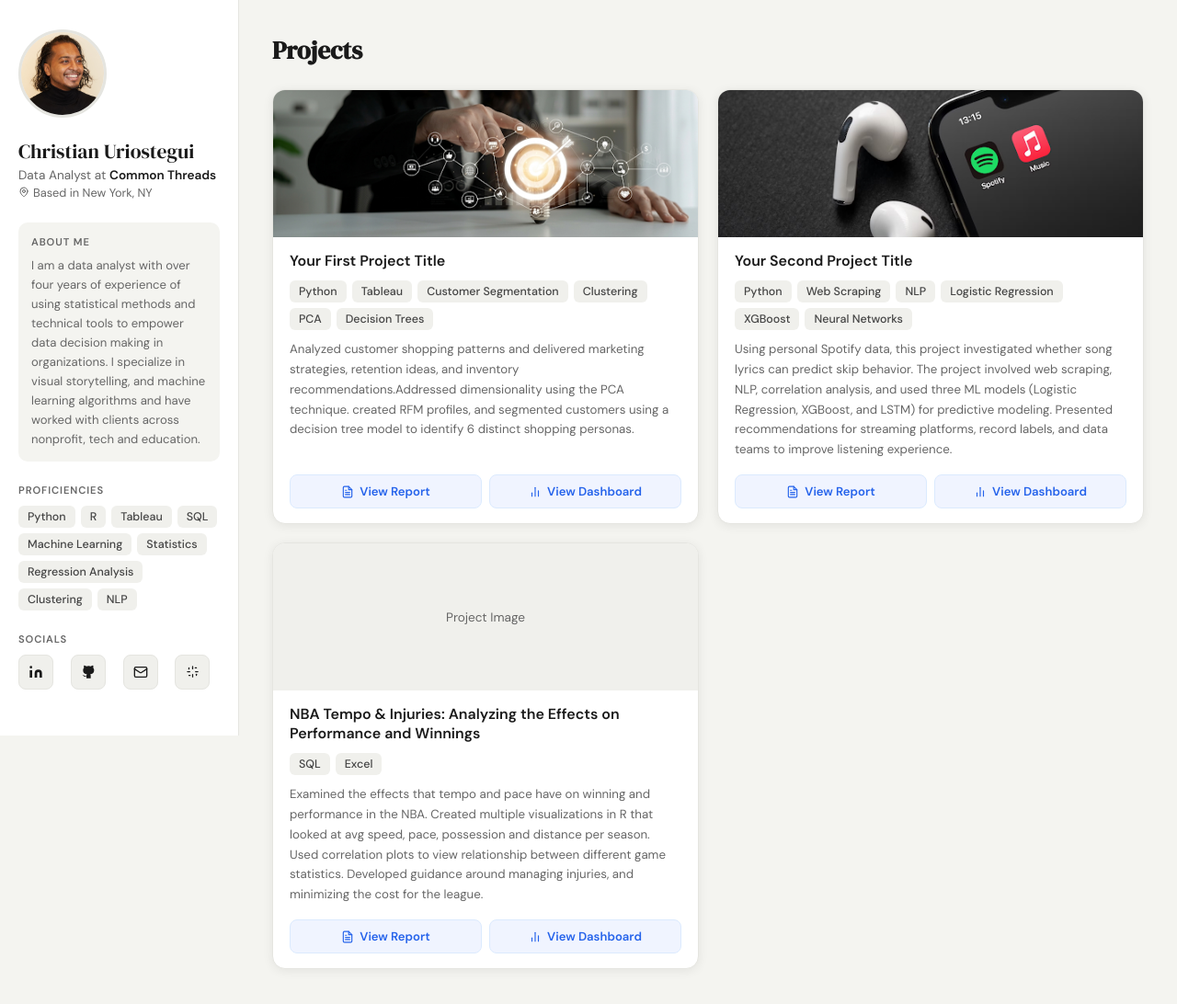
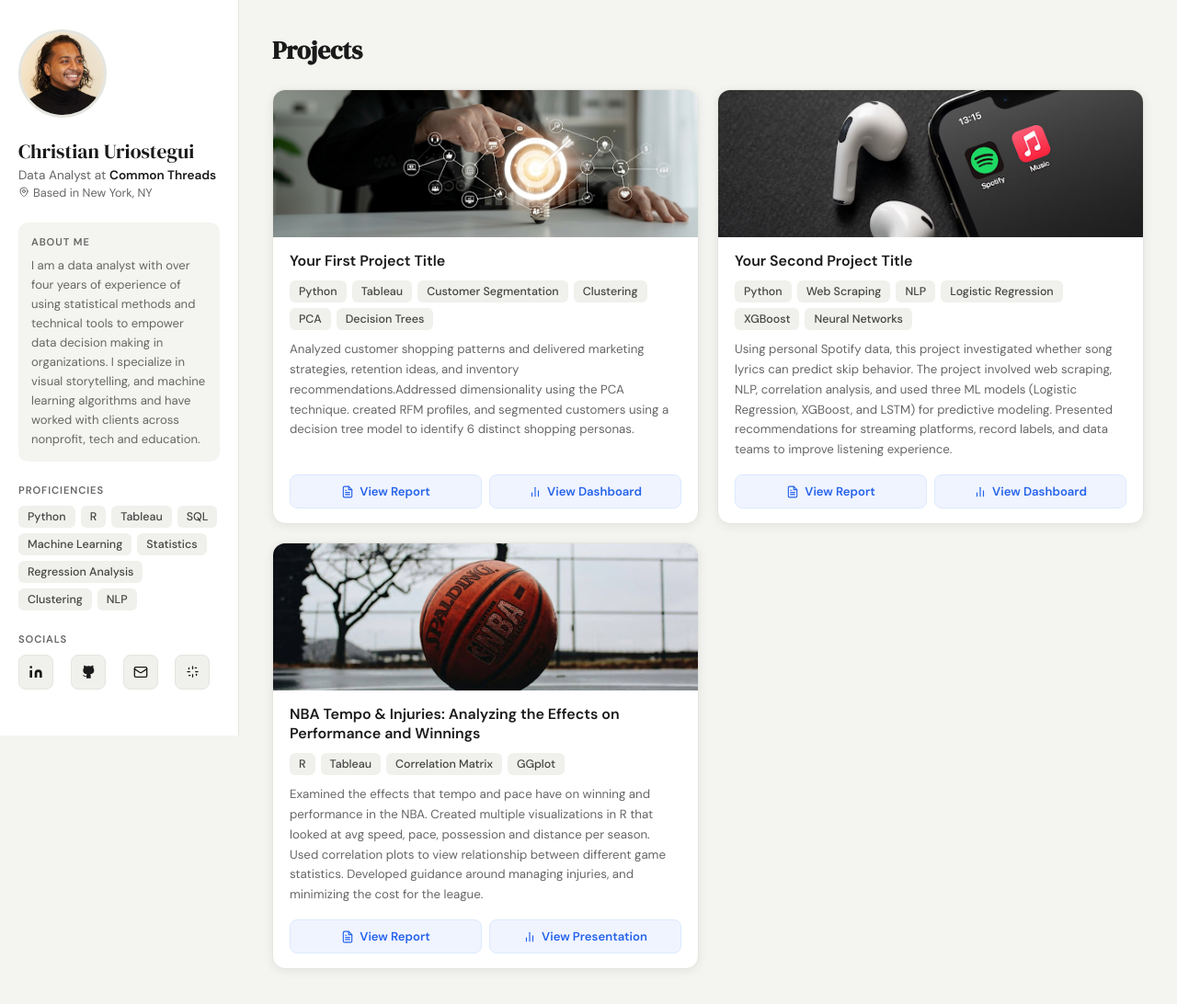
Before and after one commit to curiostegui/curiostegui.github.io, a plain HTML site: page index.html in a window 1280 px wide. Shown: the whole page at 92% size. Drawn offline with Linux system fonts and the light colour scheme.

Commit message:
Update index.html

```diff
--- a/index.html
+++ b/index.html
@@ -429,13 +429,15 @@
     <!-- ── PROJECT CARD 3 ── -->
     <div class="project-card">
       <div class="project-img">
-        Project Image
+        <img src="images/imagebasketball.jpg" alt="Project 3">
       </div>
       <div class="project-body">
         <div class="project-title">NBA Tempo & Injuries: Analyzing the Effects on Performance and Winnings</div>
         <div class="tags">
-          <span class="tag">SQL</span>
-          <span class="tag">Excel</span>
+          <span class="tag">R</span>
+          <span class="tag">Tableau</span>
+          <span class="tag">Correlation Matrix</span>
+          <span class="tag">GGplot</span>
         </div>
         <div class="project-desc">
           Examined the effects that tempo and pace have on winning and performance in the NBA. Created multiple visualizations in R that looked at avg speed, pace, possession and distance per season. Used correlation plots to view relationship between different game statistics. Developed guidance around managing injuries, and minimizing the cost for the league.
@@ -448,7 +450,7 @@
         </a>
         <a class="btn" href="https://docs.google.com/presentation/d/1YiDQbfstJ3npk1hWXVu_98dp8N0-qchGN2seszlGhvs/edit?usp=sharing" target="_blank">
           <svg xmlns="http://www.w3.org/2000/svg" viewBox="0 0 24 24" fill="none" stroke="currentColor" stroke-width="2" stroke-linecap="round" stroke-linejoin="round"><line x1="18" y1="20" x2="18" y2="10"/><line x1="12" y1="20" x2="12" y2="4"/><line x1="6" y1="20" x2="6" y2="14"/></svg>
-          View Dashboard
+          View Presentation
         </a>
       </div>
     </div>
```
